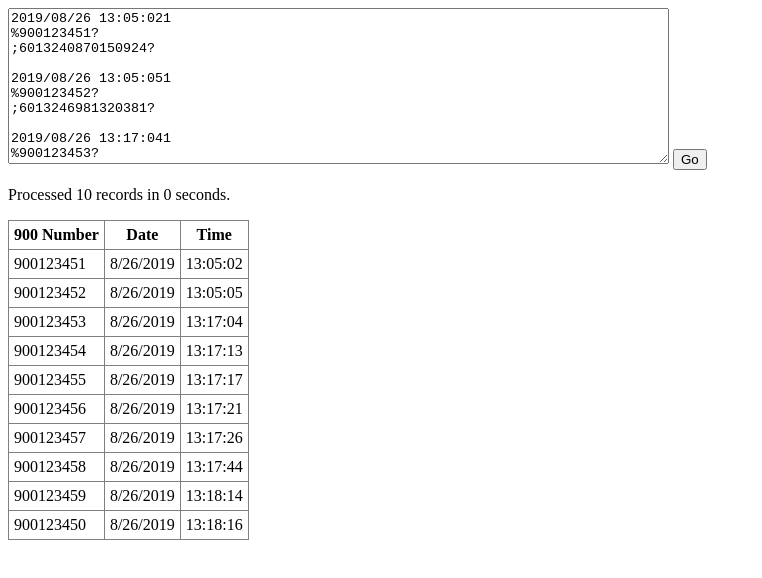
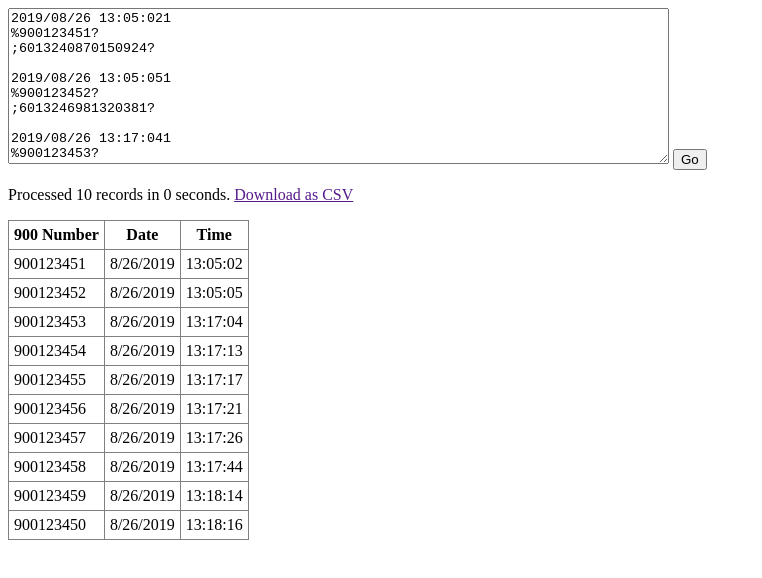
Before and after one commit to drobbins/attendr, a plain HTML site: page index.html in a window 1280 px wide. Both pictures are taken after a click on the button "Go". Shown: the whole page, without its empty margins (0-762 px from the left). Drawn offline with Linux system fonts and the light colour scheme.

Commit message:
added initial download link

```diff
--- a/index.html
+++ b/index.html
@@ -58,7 +58,7 @@
 
 </textarea>
 	<button id="go">Go</button>
-	<p id="msg"></p>
+	<p><span id="msg"></span> <a href="" download="attendr.csv" id="csv"></a></p>
 	<table>
 		<thead>
 			<tr>
--- a/main.js
+++ b/main.js
@@ -39,10 +39,22 @@ let postRecords = (records) => {
 	return warnings;
 }
 
+let placeDownloadLink = (records) => {
+	// csvRecords = records.map( r => Object.values(r).join(",") )
+	csvRecords = records.map( r => [r.id, r.datetime.toLocaleDateString(), r.timestamp.slice(11)].join(",") )
+	console.log(csvRecords)
+	downloadableCSV = `data:text/plain;charset=utf-8, ${encodeURIComponent(csvRecords.join("\n"))}`
+
+	downloadLink = document.getElementById("csv")
+	downloadLink.innerText = "Download as CSV"
+	downloadLink.href = downloadableCSV
+}
+
 go.addEventListener("click", (e) => {
 	const start = Date.now()
 	records = getRecords();
 	const warnings = postRecords(records);
+	placeDownloadLink(records);
 	const end = Date.now()
 	document.getElementById("msg").innerText = `Processed ${records.length} records in ${(end-start)/1000} seconds.${ warnings.length ? ` ${warnings.length} Warnings.` : ""}`
 });
```
